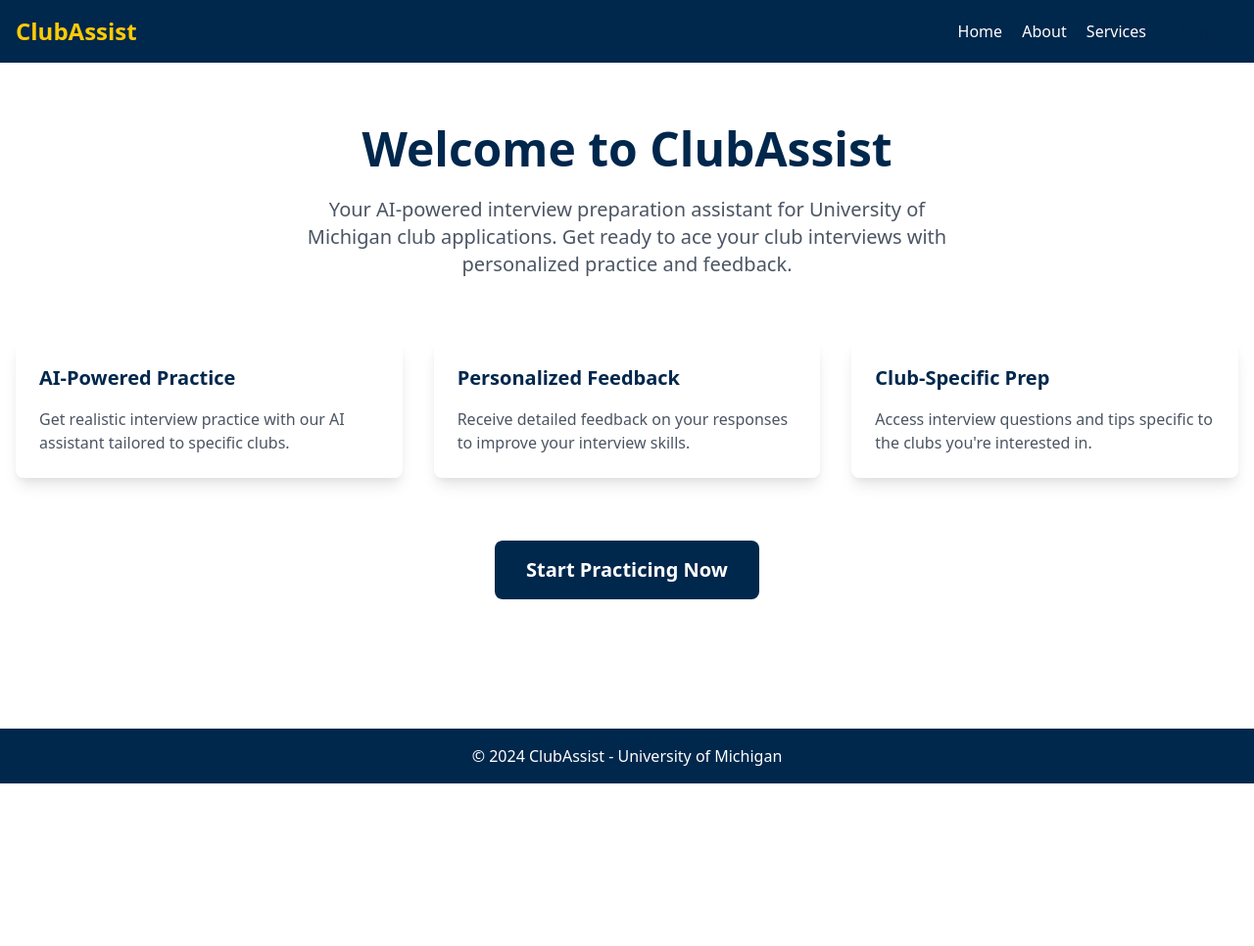
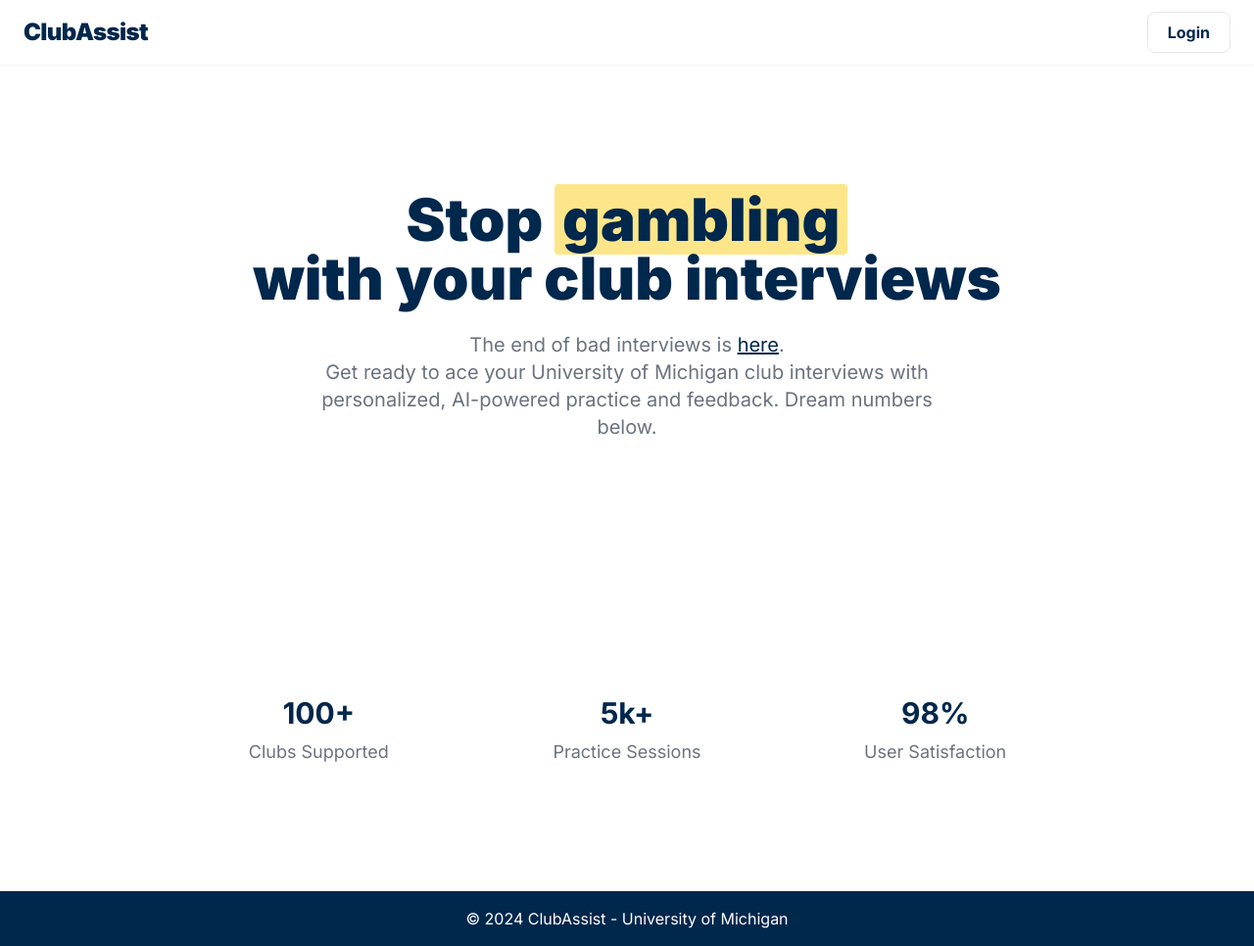
Before and after one commit to LBJANU/ClubAssist, a Django app: page / in a window 1280 px wide. Shown: the whole page at 98% size. Before the commit the page ends 800 px from the top, so only its background shows below. Run offline with Django 5.2, Linux system fonts and the light colour scheme; a user stored in the database is signed in.

Commit message:
Enhanced base and home templates with improved styling and content. It looks less like a bot. Added Google Fonts for typography, updated navigation bar design, and restructured hero section with new messaging and statistics. Included a message display section for alerts even though we probs won't ever use it.

```diff
--- a/templates/main/base.html
+++ b/templates/main/base.html
@@ -5,7 +5,9 @@
     <meta name="viewport" content="width=device-width, initial-scale=1.0">
     <title>{% block title %}ClubAssist{% endblock %}</title>
     <link href="https://cdn.jsdelivr.net/npm/tailwindcss@2.2.19/dist/tailwind.min.css" rel="stylesheet">
+    <link href="https://fonts.googleapis.com/css2?family=Inter:wght@400;700;900&display=swap" rel="stylesheet">
     <style>
+        html, body { font-family: 'Inter', sans-serif; }
         :root {
             --michigan-blue: #00274C;
             --michigan-maize: #FFCB05;
@@ -17,19 +19,25 @@
         .hover-michigan-maize:hover { background-color: var(--michigan-maize); }
     </style>
 </head>
-<body class="min-h-screen flex flex-col">
+<body class="min-h-screen flex flex-col bg-white">
     <!-- Navigation -->
-    <nav class="michigan-blue text-white p-4">
-        <div class="container mx-auto flex justify-between items-center">
-            <a href="/" class="text-2xl font-bold text-michigan-maize">ClubAssist</a>
-            <div class="space-x-4">
-                <a href="#" class="hover:text-michigan-maize">Home</a>
-                <a href="#" class="hover:text-michigan-maize">About</a>
-                <a href="#" class="hover:text-michigan-maize">Services</a>
-                <a href="#" class="bg-michigan-maize text-michigan-blue px-4 py-2 rounded-lg hover:bg-opacity-90">Login</a>
-            </div>
+    <nav class="bg-white shadow-sm py-3">
+        <div class="container mx-auto flex items-center justify-between px-6">
+            <a href="/" class="text-2xl font-extrabold text-michigan-blue tracking-tight">ClubAssist</a>
+            <a href="/users/login/" class="border border-michigan-blue text-michigan-blue px-5 py-2 rounded-lg font-semibold hover:bg-michigan-blue hover:text-white transition">Login</a>
         </div>
     </nav>
+
+    <!-- This is the messages thing (output from views) it is not in use currently doubt we'll use it anyway but fuck it -->
+    {% if messages %}
+    <div class="container mx-auto px-4 mt-4">
+        {% for message in messages %}
+        <div class="{% if message.tags == 'error' %}bg-red-100 border-red-400 text-red-700{% else %}bg-green-100 border-green-400 text-green-700{% endif %} border px-4 py-3 rounded relative" role="alert">
+            <span class="block sm:inline">{{ message }}</span>
+        </div>
+        {% endfor %}
+    </div>
+    {% endif %}
 
     <!-- Main Content -->
     <main class="flex-grow">
--- a/templates/main/home.html
+++ b/templates/main/home.html
@@ -1,37 +1,35 @@
 {% extends 'main/base.html' %}
 
 {% block content %}
-<div class="container mx-auto px-4 py-16">
+<div class="container mx-auto px-4 py-32 flex flex-col items-center justify-center min-h-[70vh]">
     <!-- Hero Section -->
     <div class="text-center mb-16">
-        <h1 class="text-5xl font-bold text-michigan-blue mb-6">Welcome to ClubAssist</h1>
-        <p class="text-xl text-gray-600 max-w-2xl mx-auto">
-            Your AI-powered interview preparation assistant for University of Michigan club applications.
-            Get ready to ace your club interviews with personalized practice and feedback.
+        <h1 class="text-5xl md:text-6xl font-black text-michigan-blue mb-6 leading-tight">
+            Stop <span class="bg-yellow-200 px-2 rounded">gambling</span><br>with your club interviews
+        </h1>
+        <p class="text-xl text-gray-500 max-w-2xl mx-auto mb-8">
+            The end of bad interviews is <span class="underline text-michigan-blue">here</span>.<br>
+            Get ready to ace your University of Michigan club interviews with personalized, AI-powered practice and feedback. Dream numbers below.
         </p>
-    </div>
-
-    <!-- Features Section -->
-    <div class="grid md:grid-cols-3 gap-8 mt-12">
-        <div class="p-6 bg-white rounded-lg shadow-lg">
-            <h3 class="text-xl font-semibold text-michigan-blue mb-4">AI-Powered Practice</h3>
-            <p class="text-gray-600">Get realistic interview practice with our AI assistant tailored to specific clubs.</p>
-        </div>
-        <div class="p-6 bg-white rounded-lg shadow-lg">
-            <h3 class="text-xl font-semibold text-michigan-blue mb-4">Personalized Feedback</h3>
-            <p class="text-gray-600">Receive detailed feedback on your responses to improve your interview skills.</p>
-        </div>
-        <div class="p-6 bg-white rounded-lg shadow-lg">
-            <h3 class="text-xl font-semibold text-michigan-blue mb-4">Club-Specific Prep</h3>
-            <p class="text-gray-600">Access interview questions and tips specific to the clubs you're interested in.</p>
-        </div>
-    </div>
-
-    <!-- CTA Section -->
-    <div class="text-center mt-16">
-        <a href="#" class="michigan-blue text-white px-8 py-4 rounded-lg text-xl font-semibold hover:opacity-90 inline-block">
+        <a href="#" class="mt-6 inline-block bg-michigan-blue text-white px-8 py-4 rounded-lg text-xl font-semibold hover:opacity-90 transition">
             Start Practicing Now
         </a>
     </div>
+
+    <!-- Stats Section -->
+    <div class="grid grid-cols-1 md:grid-cols-3 gap-12 mt-20 w-full max-w-4xl">
+        <div class="text-center">
+            <div class="text-3xl font-bold text-michigan-blue mb-2">100+</div>
+            <div class="text-gray-500 text-lg">Clubs Supported</div>
+        </div>
+        <div class="text-center">
+            <div class="text-3xl font-bold text-michigan-blue mb-2">5k+</div>
+            <div class="text-gray-500 text-lg">Practice Sessions</div>
+        </div>
+        <div class="text-center">
+            <div class="text-3xl font-bold text-michigan-blue mb-2">98%</div>
+            <div class="text-gray-500 text-lg">User Satisfaction</div>
+        </div>
+    </div>
 </div>
 {% endblock %}
```
